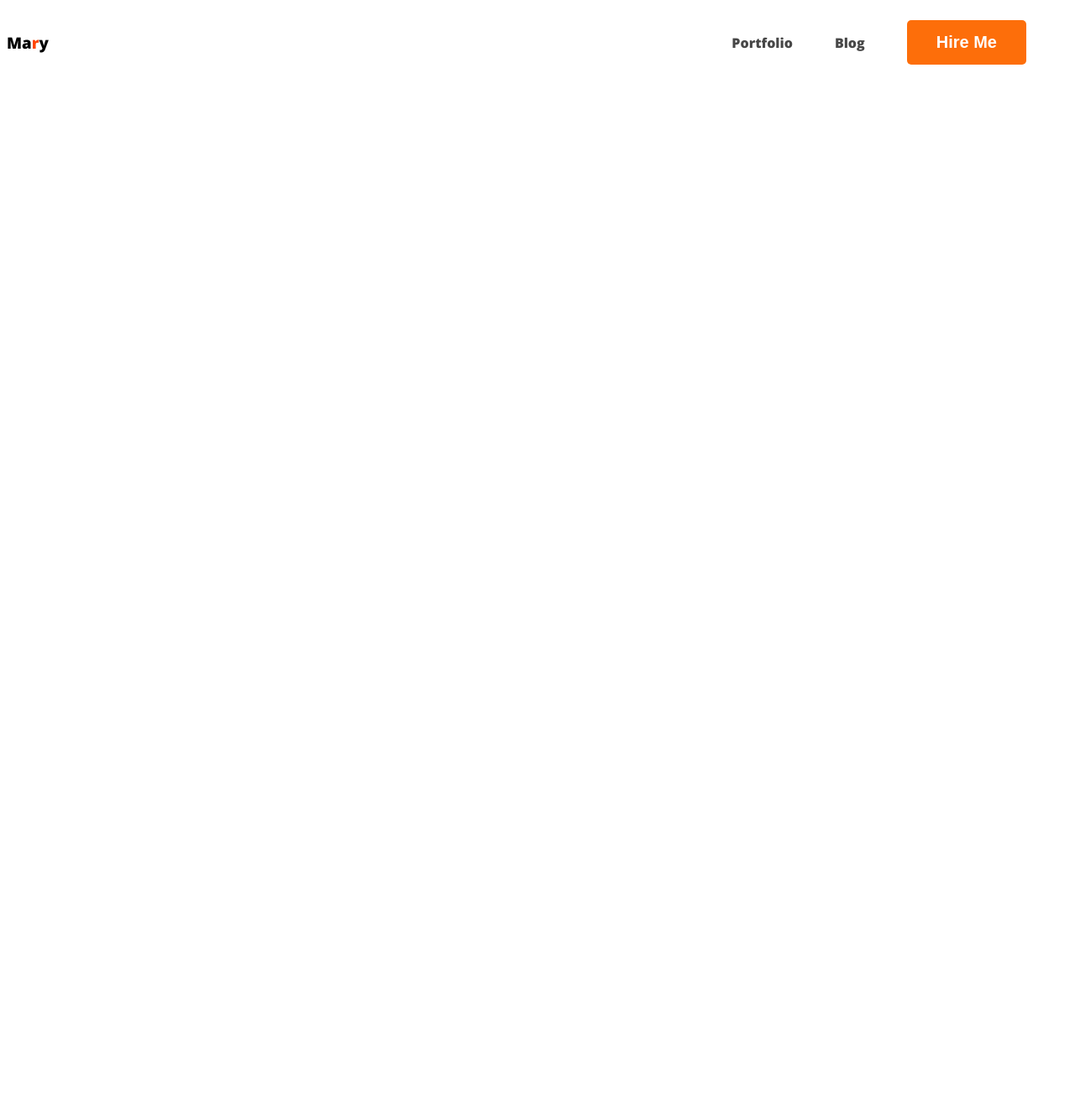
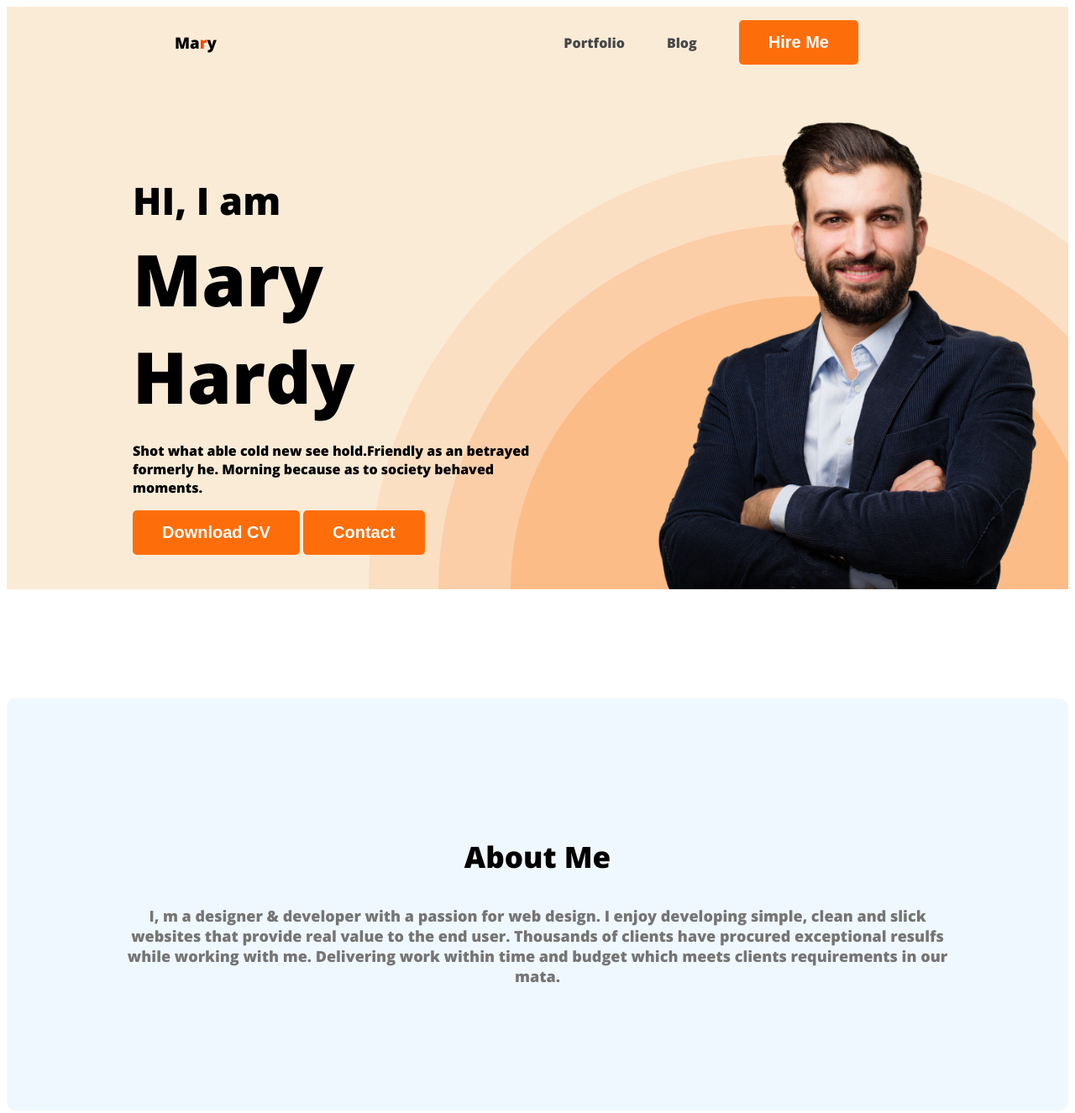
Before and after one commit to SIDhiman/developer-portfolio, a plain HTML site: page index.html in a window 1280 px wide. Shown: the whole page at 84% size. Before the commit the page ends 800 px from the top, so only its background shows below. Drawn offline with nearby package versions, Linux system fonts and the light colour scheme.

Commit message:
div and section created

```diff
--- a/index.html
+++ b/index.html
@@ -12,6 +12,7 @@
             display: flex;
             align-items: center;
             justify-content: space-between;
+            margin: 0 200px;
         }
         body{
             font-family: 'Open Sans', sans-serif;
@@ -44,10 +45,57 @@
             text-decoration: none;
             color: #474747;
         }
+        .header{
+            background-color: antiquewhite;
+            background-image: url(images/header_bg.png);
+            background-repeat: no-repeat;
+            background-position: bottom right;
+        }
+        .banner{
+            padding: 30px 30px 0px 150px;
+            display: flex;
+            align-items: center;
+            justify-content: space-between;
+        }
+        .profile-pic{
+        width: 500px;
+        }
+        .banner-greeting{
+            font-size: 45px;
+            margin-bottom: 0;
+        }
+        .banner-title{
+            font-size: 85px;
+            font-style: normal;
+            font-weight: 700;
+            margin-top: 5px;
+            margin-bottom: 20px;
+        }
+        .banner-content{
+            max-width: 500px;
+        }
+        .about{
+            padding: 130px;
+
+            border-radius: 10px;
+            background: aliceblue;
+            margin: 130px 0;
+        }
+        .section-title{
+            color: black;
+            text-align: center;
+            font-size: 35px;
+            font-weight: 700;
+        }
+        .section-description{
+            color: #757575;
+            text-align: center;
+            font-size: 18px;
+        }
     </style>
 </head>
 <body>
-    <header>
+    <header class="header">
         <nav>
             <h3 class="nav title">Ma<span class="text-primary">r</span>y</h3>
             <ul>
@@ -56,9 +104,24 @@
                 <li><button class="btn-primary">Hire Me</button></li>
             </ul>
         </nav>
+        <div class="banner">
+            <div class="banner-content">
+                <h3 class="banner-greeting"> HI, I am</h3>
+                <h1 class="banner-title">Mary Hardy</h1>
+                <p class="banner-description">Shot what able cold new see hold.Friendly as an betrayed formerly he. Morning because as to society behaved moments.</p>
+                <button class="btn-primary">Download CV</button>
+                <button class="btn-primary">Contact</button>
+            </div>
+            <img class="profile-pic" src="images/hardy.png" alt="">
+        </div>
     </header>
     <main>
-
+        <section class="about">
+            <h3 class="section-title">About Me</h3>
+            <p class="section-description">
+                I, m a designer & developer with a passion for web design. I enjoy developing simple, clean and slick websites that provide real value to the end user. Thousands of clients have procured exceptional resulfs while working with me. Delivering work within time and budget which meets clients requirements in our mata.
+            </p>
+        </section>
     </main>
     <footer>
 
```
